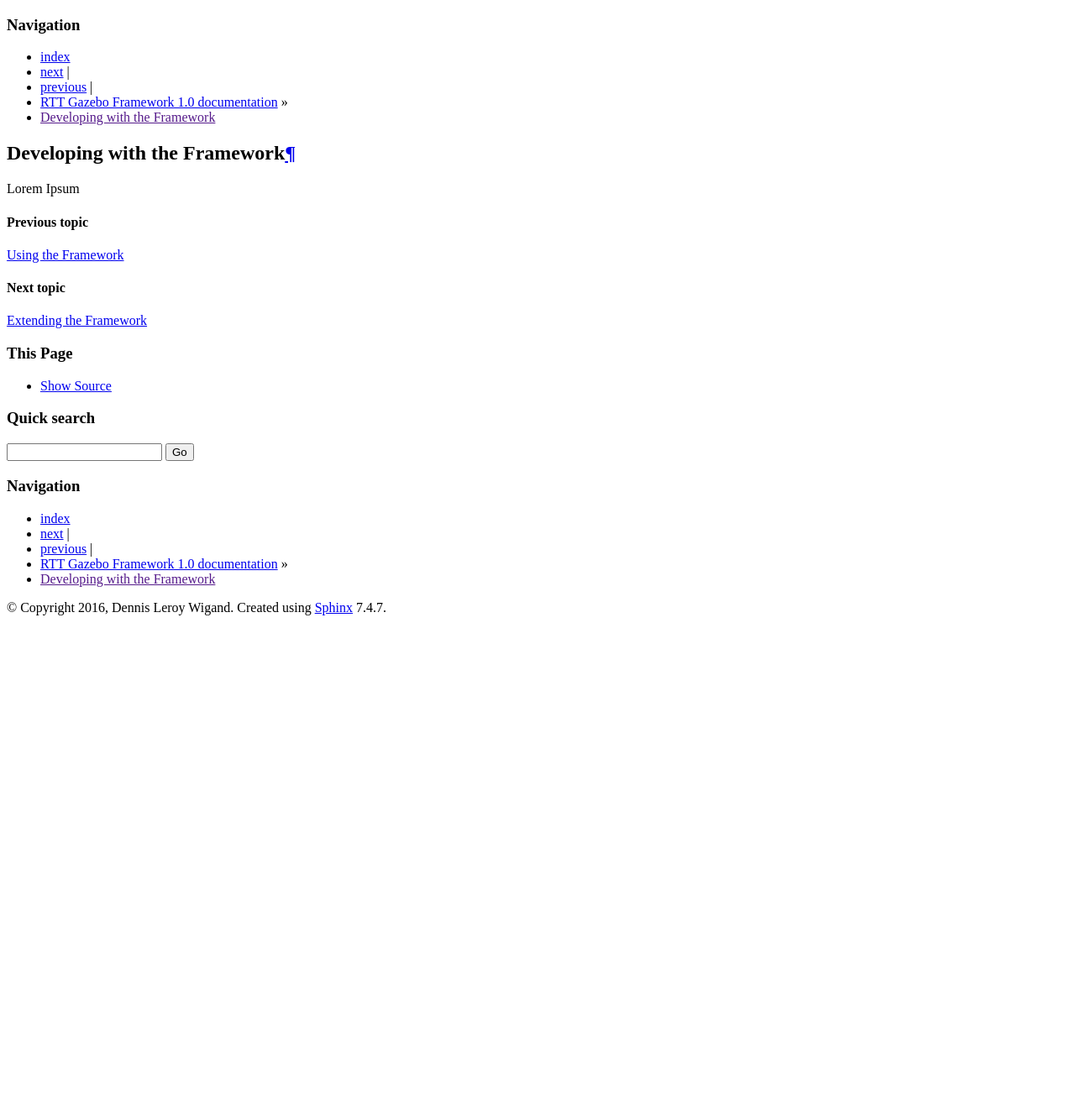
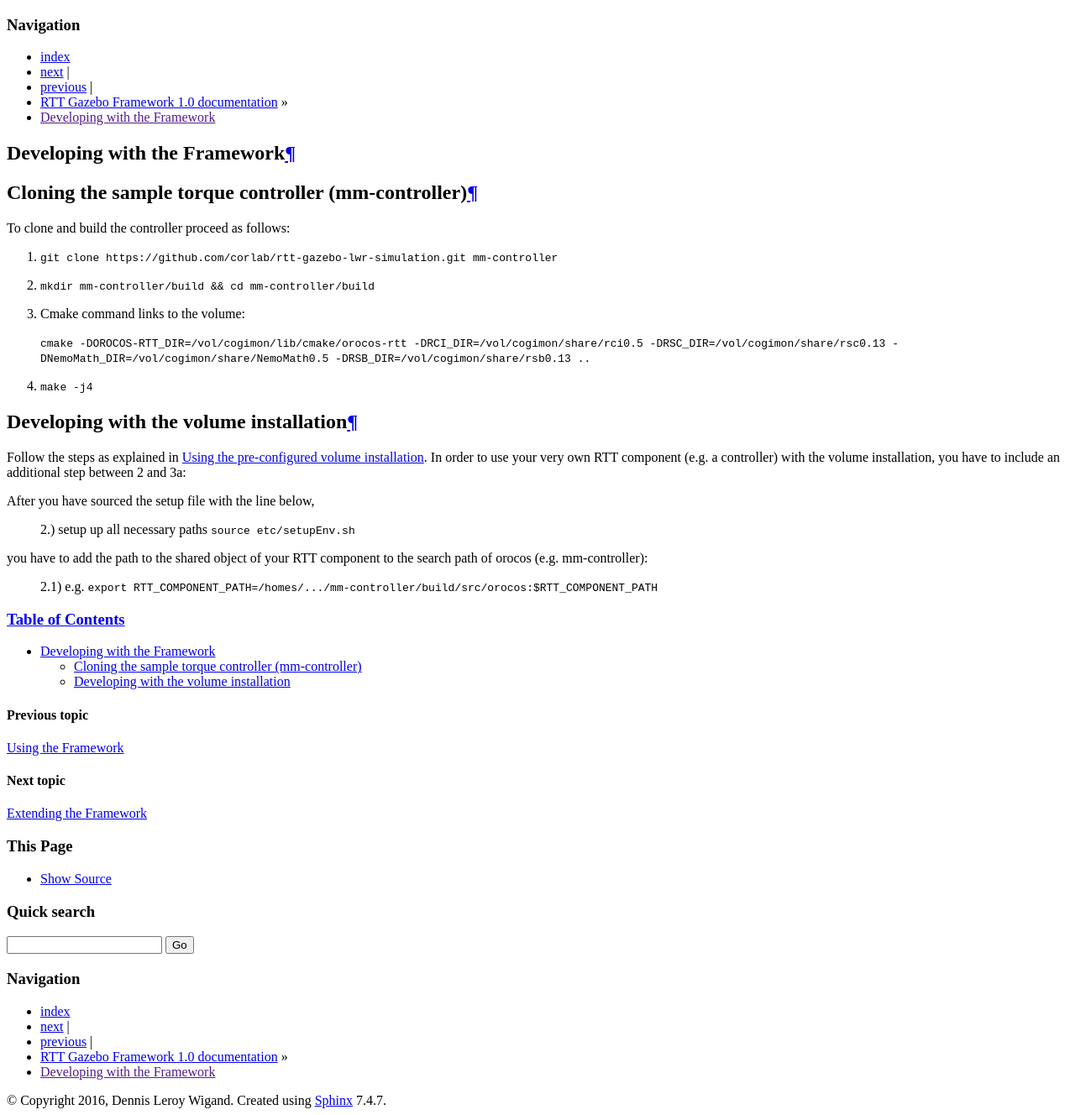
Before and after one commit to corlab/cogimon-toolchain-docs, a Sphinx documentation site: the page built from source/development.rst, in a window 1280 px wide. Shown: the whole page at 84% size. Built offline with Sphinx 7.4.7, drawn with Linux system fonts in a browser that asks for light colours; some web fonts are replaced; before the commit the page ends 900 px from its top, so only the background shows below that.

Commit message:
added instructyions to use a custom controller

```diff
--- a/source/development.rst
+++ b/source/development.rst
@@ -1,4 +1,35 @@
+.. _development:
+
 Developing with the Framework
 =============================
 
-Lorem Ipsum
+Cloning the sample torque controller (mm-controller)
+----------------------------------------------------
+
+To clone and build the controller proceed as follows:
+
+1. ``git clone https://github.com/corlab/rtt-gazebo-lwr-simulation.git mm-controller``
+
+2. ``mkdir mm-controller/build && cd mm-controller/build``
+
+3. Cmake command links to the volume:
+ :code:`cmake -DOROCOS-RTT_DIR=/vol/cogimon/lib/cmake/orocos-rtt -DRCI_DIR=/vol/cogimon/share/rci0.5 -DRSC_DIR=/vol/cogimon/share/rsc0.13 -DNemoMath_DIR=/vol/cogimon/share/NemoMath0.5 -DRSB_DIR=/vol/cogimon/share/rsb0.13 ..`
+4. ``make -j4``
+
+
+
+Developing with the volume installation
+---------------------------------------
+
+Follow the steps as explained in :ref:`usage-preconfigured`. In order to use
+your very own RTT component (e.g. a controller) with the volume installation,
+you have to include an additional step between 2 and 3a:
+
+After you have sourced the setup file with the line below,
+
+    2.) setup up all necessary paths ``source etc/setupEnv.sh``
+
+you have to add the path to the shared object of your RTT component to the
+search path of orocos (e.g. mm-controller):
+
+    2.1) e.g. ``export RTT_COMPONENT_PATH=/homes/.../mm-controller/build/src/orocos:$RTT_COMPONENT_PATH``
```
Also changed, not shown: source/usage.rst (+6 -1 lines).
